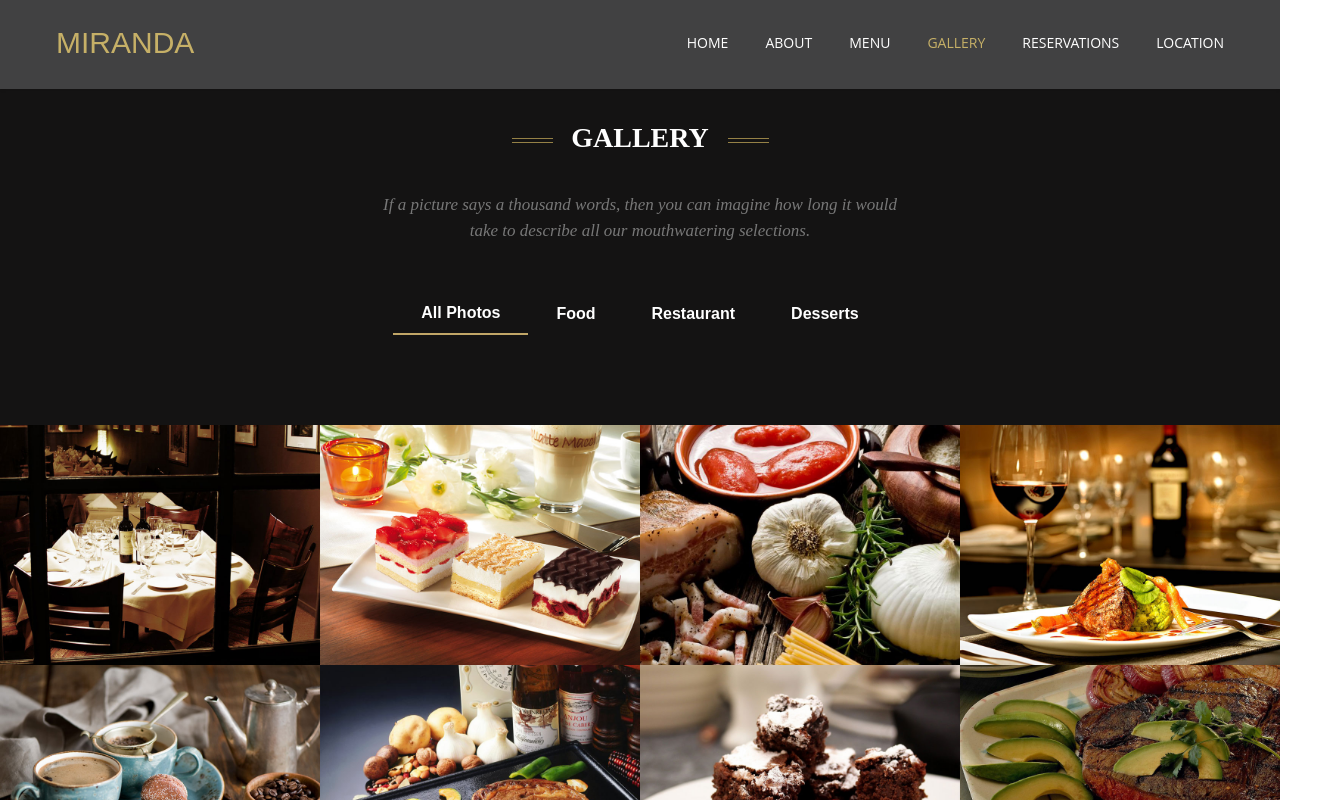
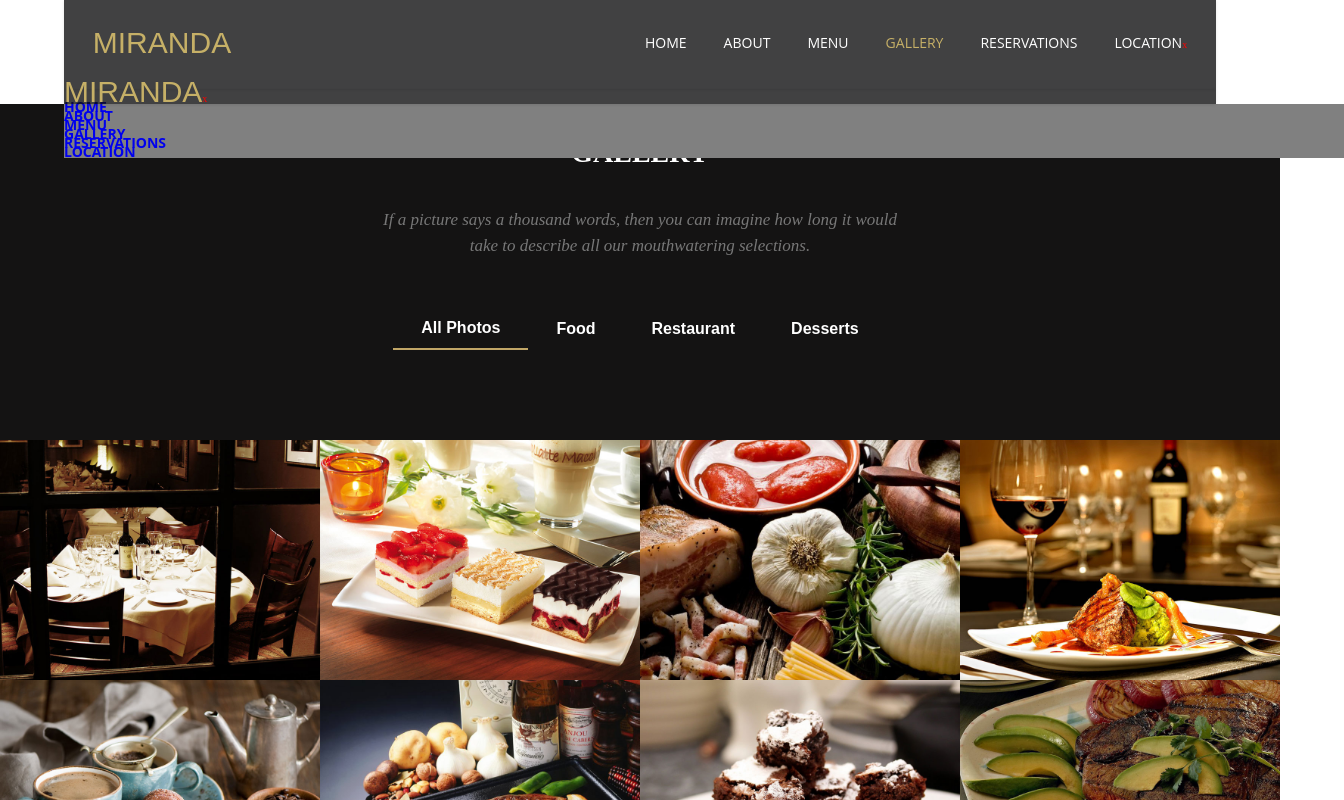
Before and after one commit to john2796/portfolio-001, a React (Create React App) app: page /gallery in a window 1280 px wide. Shown: the top 800 px of the page, 1344 px wide, since content can reach past the window. Built offline with nearby package versions, Linux system fonts and the light colour scheme; the HTML template or start-up script is replaced by a standard one; what google-maps-react would draw is missing.

Commit message:
working on hamburger navigation

```diff
--- a/src/Components/About/KitchenCarousel.js
+++ b/src/Components/About/KitchenCarousel.js
@@ -104,8 +104,6 @@ width: 89%;
     }
   }
 }
-
-
 `
 
 // Images
@@ -132,7 +130,6 @@ class KitchenCarousel extends Component {
     }
   }
 
-
   next = () => {
     const nextIndex = this.state.activeIndex === items.length - 1 ? 0 : this.state.activeIndex + 1;
     this.setState({ activeIndex: nextIndex });
@@ -146,7 +143,6 @@ class KitchenCarousel extends Component {
   goToSlide(newIndex) {
     this.setState({ activeIndex: newIndex });
   }
-
 
   render() {
     const { activeIndex } = this.state;
--- a/src/Components/Header/Carousel.js
+++ b/src/Components/Header/Carousel.js
@@ -212,15 +212,12 @@ class Carousel extends Component {
     this.setState({ activeIndex: nextIndex });
   }
 
-
-
-
   render() {
     const { activeIndex } = this.state
     // first param deconstruct item of object second is the length
     const slides = items.map(({ src, caption }, index) => {
       // check if the index is equal to currentIndex if it is add className
-      let computedClass = index === activeIndex ? 'slide active' : 'slide';
+      let computedClass = index === activeIndex ? "slide active" : "slide";
       return (
         <section
           className={computedClass}
--- a/src/Components/Navigation/Navigation.js
+++ b/src/Components/Navigation/Navigation.js
@@ -1,9 +1,12 @@
 import React, { Component } from 'react';
 import styled from 'styled-components';
 import { device } from '../../Theme/MediaQueries';
+import { NavLink } from 'react-router-dom';
 import NavItems from './NavItems';
 
 const NavigationWrapper = styled.div`
+max-width:90%;
+margin: 0 auto;
 .wrapper {
   display: flex;
   align-items:center;
@@ -62,38 +65,31 @@ const NavigationWrapper = styled.div`
   }
 }
 
-.navigation__btn {
-  color: white;
-  font-size:4rem;
-  cursor:pointer;
-  display: none;
-}
-
 .tablet {
   display: none;
 }
 /* tablet */
 @media ${device.tablet}{
-.tablet {
-  display: block;
+  .desktop__navigation {display: none}
+  .tablet__navigation {
+    display: flex;
+    align-items:center;
+  }
+.navigation__btn {
+  color: white;
+  font-size:4rem;
+  cursor:pointer;
+ }
+ .close{display:none}
+}
+.nav__wrapper {
+  position: absolute;
+  background: gray;
+  color: gray;
   display: flex;
-
-  .nav__item {
-    color:red;
-  }
+  flex-direction: column;
+  width: 100%;
 }
-  .desktop {
-    display: none;
-  }
-  .navigation__btn {
-    display: block;
-  }
-  .close {
-    display: none;
-  }
-}
-
-
 `
 
 class Navigation extends Component {
@@ -109,28 +105,70 @@ class Navigation extends Component {
     })
   }
 
-
-
   render() {
     const { isOpen } = this.state
     let toggle = isOpen ? 'open' : 'close';
     return (
 
       <NavigationWrapper>
-        <nav>
+        <nav
+          className="desktop__navigation"
+        >
           <NavItems
-            className={`nav__item`}
+            className="nav__item"
             navClass="wrapper desktop"
             toggleHamburger={this.toggleHamburger}
           />
-          <NavItems
-            className={`${toggle} nav__item`}
-            navClass="wrapper tablet"
-            toggleHamburger={this.toggleHamburger}
-          />
         </nav>
+        {/* ///////////////////////////////////////////////////////////////////////////////////// */}
+        <nav
+          className="tablet__navigation"
+        >
+          <NavLink
+            to="/"
+            exact
+            activeClassName="active"
+          >Miranda</NavLink>
+          <span
+            className="navigation__btn"
+            onClick={this.toggleHamburger}
+          >x</span>
+        </nav>
+        <div
+          className={`${toggle} nav__wrapper`}
+        >
+          <NavLink
+            to="/"
+            exact
+            activeClassName="active"
+          >Home</NavLink>
+          <NavLink
+            to="/about"
+            activeClassName="active"
+          >About</NavLink>
+          <NavLink
+            to="/menu"
+            activeClassName="active"
+          >Menu</NavLink>
+          <NavLink
+            to="/gallery"
+            activeClassName="active"
+          >Gallery</NavLink>
+          <NavLink
+            to="/reservation"
+            activeClassName="active"
+
+          >Reservations</NavLink>
+          <NavLink
+            to="/location"
+            activeClassName="active"
+          >Location</NavLink>
+        </div>
+
+
+
+        {/* ////////////////////////////////////////////////////////////////////////////////// */}
       </NavigationWrapper >
-
     );
   }
 }
```
